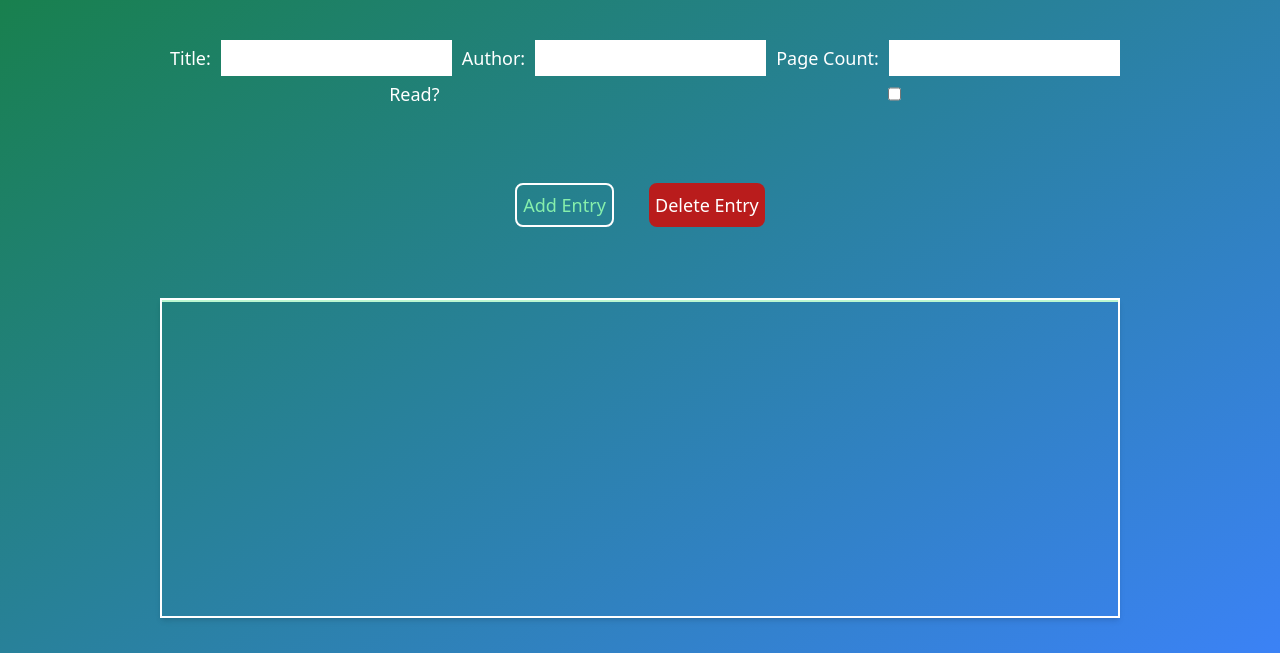
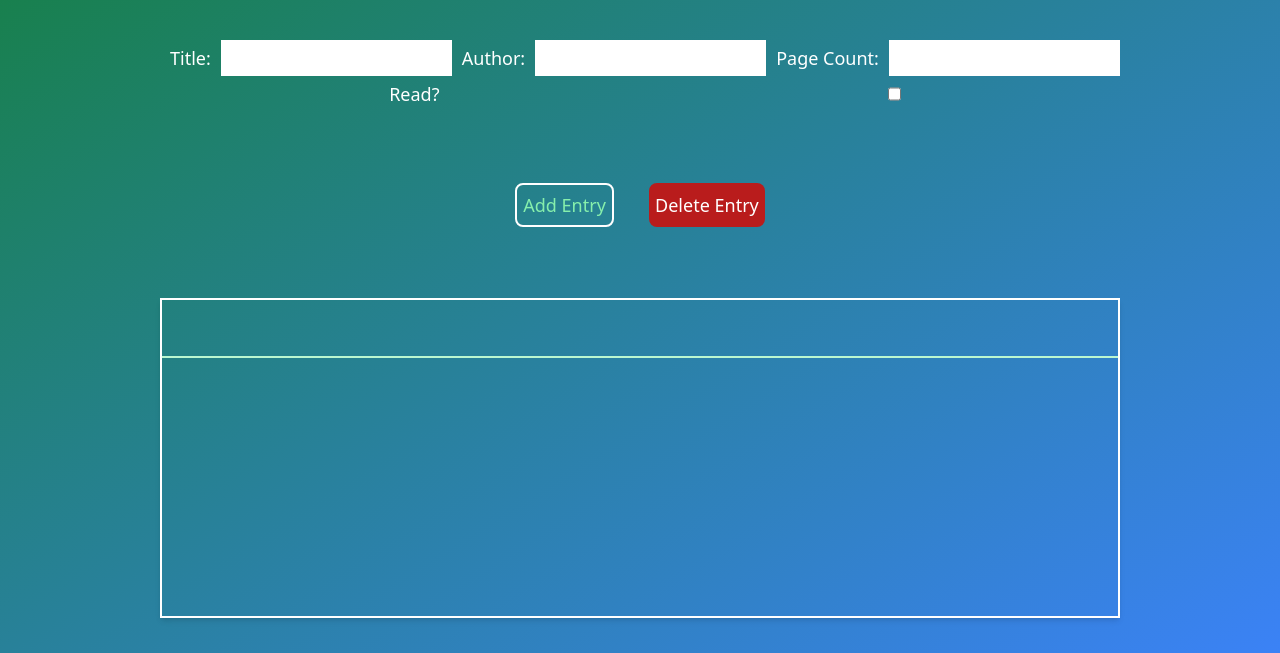
Before and after one commit to rlaw28/book-library, a website: page dist/index.html in a window 1280 px wide. Shown: the part 147-800 px from the top of the page. Drawn offline with nearby package versions, Linux system fonts and the light colour scheme; files that its build step writes are made by us from their sources.

Commit message:
Add class name to card container to create variable.

```diff
--- a/dist/index.html
+++ b/dist/index.html
@@ -26,8 +26,8 @@
         <button class="add-entry text-green-300 text-lg p-1.5 bg-transparent border-2 border-white rounded-lg">Add Entry</button>
         <button class="delete-entry text-white text-lg p-1.5 bg-red-700 rounded-lg">Delete Entry</button>
     </div>
-    <div class="bg-transparent w-3/4 h-2/5 text-white border-2 border-white shadow-md">
-        <div class="entry-card bg-transparent border border-green-200"></div>
+    <div class="card-container bg-transparent w-3/4 h-2/5 grid-cols-2 overflow-scroll text-white border-2 border-white shadow-md">
+        <div class="entry-card p-7 flex items-center bg-transparent border-b-2 border-green-200"></div>
     </div>
     <script src="script.js"></script>
 </body>
```
